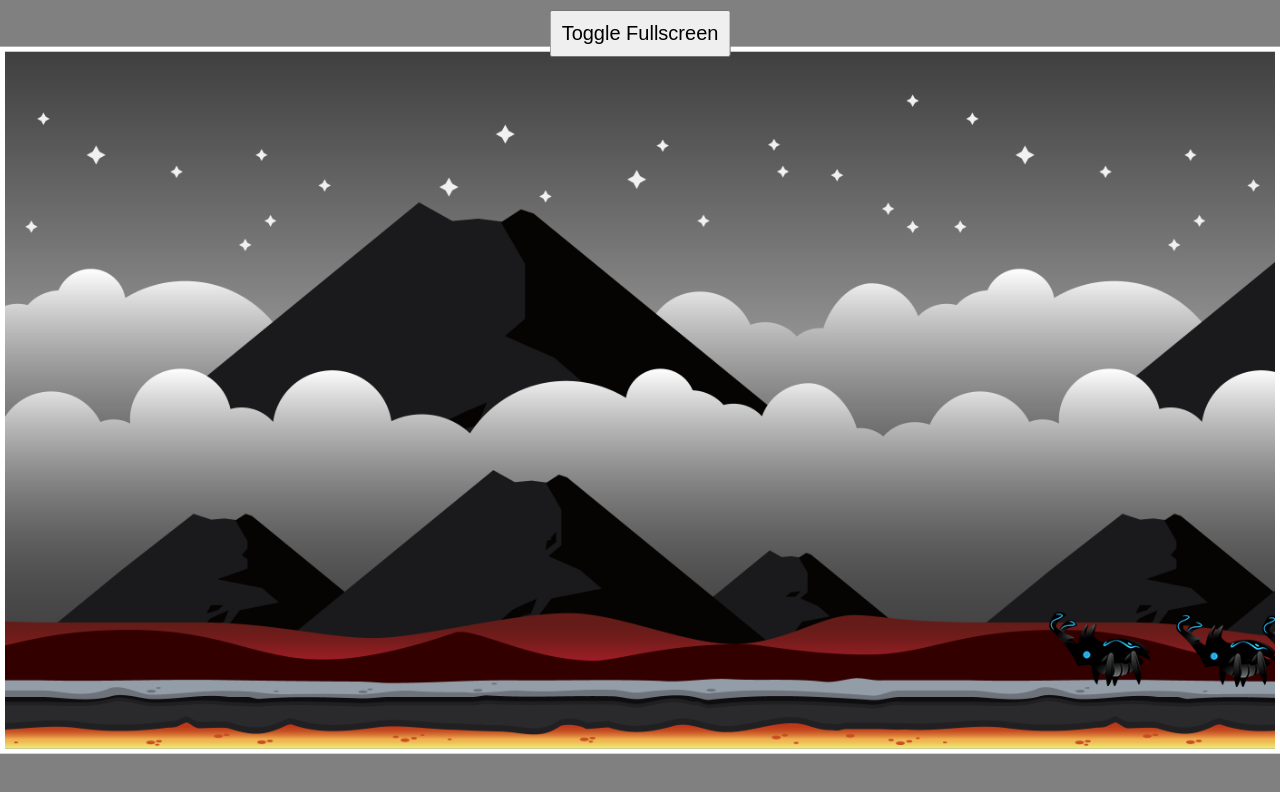
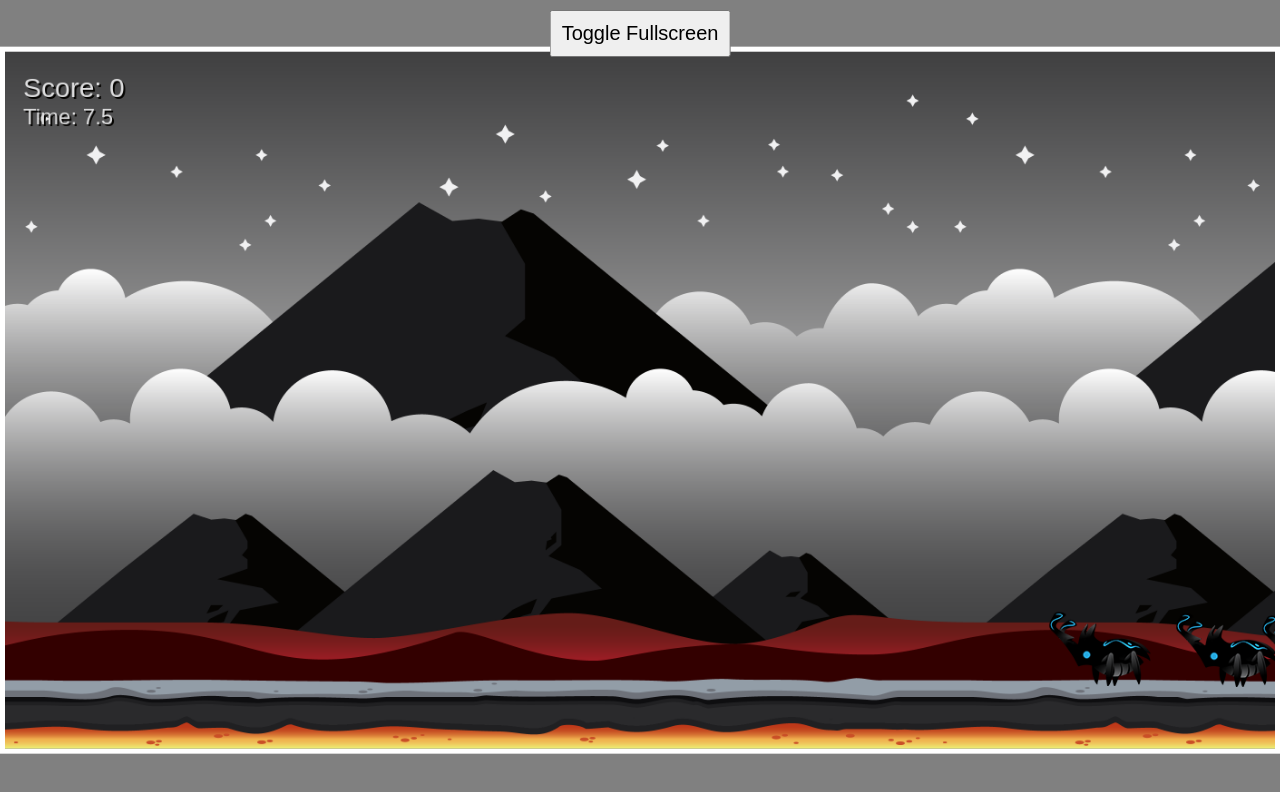
Before and after one commit to lmagnuson07/2d-side-scroller, a website built with Vite: page src/index.html in a window 1280 px wide. Built offline with nearby package versions, Linux system fonts and the light colour scheme; animation ran at ten frames a second.

Commit message:
Drawing score to screen works. Deleting enemy when a collision is detected. Time variable on the game class set up and displayed on screen

```diff
--- a/src/index.html
+++ b/src/index.html
@@ -29,5 +29,10 @@
     <img src="/background/layer-6.png" class="d-none" id="layer6">
     <img src="/background/layer-7.png" class="d-none" id="layer7">
     <img src="/background/layer-8.png" class="d-none" id="layer8">
+
+    <!-- Misc images -->
+    <img src="/other/hearts-empty.png" class="d-none" id="heartEmpty">
+    <img src="/other/hearts-full.png" class="d-none" id="heartFull">
+    <img src="/other/hearts-half.png" class="d-none" id="heartHalf">
   </body>
 </html>
--- a/src/js/main.js
+++ b/src/js/main.js
@@ -2,6 +2,7 @@ import { Player } from './player';
 import { InputHandler } from './input';
 import { Beetle } from './enemy';
 import { Background } from './background';
+import { UI } from './ui';
 // - vite build --emptyOutDir
 
 window.addEventListener('load', function(){
@@ -44,6 +45,7 @@ window.addEventListener('load', function(){
             this.player = new Player(this);
             this.input = new InputHandler(this);
             this.background = new Background(this);
+            this.ui = new UI(this);
             // object arrays
             this.enemies = [];
             // enemy timer properties
@@ -55,8 +57,13 @@ window.addEventListener('load', function(){
             // game function/settings properties
             this.debugMode = false;
             this.gameOver = false;
+            this.time = 0;
+            // ui properties
+            this.fontColor = '#ddddde';
+            this.score = 0;
         }
         update(deltaTime){
+            this.time += deltaTime;
             // Update methods
             this.background.update(deltaTime);
             this.player.update(this.input.keys, deltaTime);
@@ -80,6 +87,8 @@ window.addEventListener('load', function(){
             this.enemies.forEach(enemy => {
                 enemy.draw(ctx);
             });
+
+            this.ui.draw(ctx);
         }
         addEnemy(){
             if (Math.random() < 0.5) this.enemies.push(new Beetle(this));
--- a/src/js/player.js
+++ b/src/js/player.js
@@ -154,6 +154,8 @@ export class Player {
             const distance = Math.sqrt(dx * dx + dy * dy);
             if (distance < (enemy.enemyRadius * enemy.enemyRadiusModifier) + (this.playerRadius * this.playerRadiusModifier)){
                 this.game.gameOver = true;
+                enemy.markedForDeletion = true;
+                this.game.score++;
             }
         });
     }
--- /dev/null
+++ b/src/js/ui.js
@@ -0,0 +1,29 @@
+export class UI {
+    constructor(game){
+        this.game = game;
+        this.fontSize = 30;
+        this.fontFamily = 'Arial';
+        this.heartsEmpty = document.getElementById('heartEmpty');
+        this.heartsFull = document.getElementById('heartFull');
+        this.heartsHalf = document.getElementById('heartHalf');
+    }
+    draw(ctx){
+        ctx.save();
+        ctx.shadowOffsetX = 2;
+        ctx.shadowOffsetY = 2;
+        ctx.shadowColor = '#050402';
+        ctx.shadowBlur = 0;
+        ctx.font = `${this.fontSize}px ${this.fontFamily}`;
+        ctx.textAlign = 'left';
+        ctx.fillStyle = this.game.fontColor;
+        // score
+        ctx.fillText(`Score: ${this.game.score}`, 20, 50);
+        // time
+        ctx.font = `${this.fontSize * 0.8}px ${this.fontFamily}`;
+        ctx.fillText(`Time: ${(this.game.time * 0.001).toFixed(1)}`, 20, 80);
+        // lives
+
+        // game messages
+        ctx.restore();
+    }
+}
```
Also changed, not shown: src/public/other/hearts-empty.png (added), src/public/other/hearts-full.png (added), src/public/other/hearts-half.png (added).
